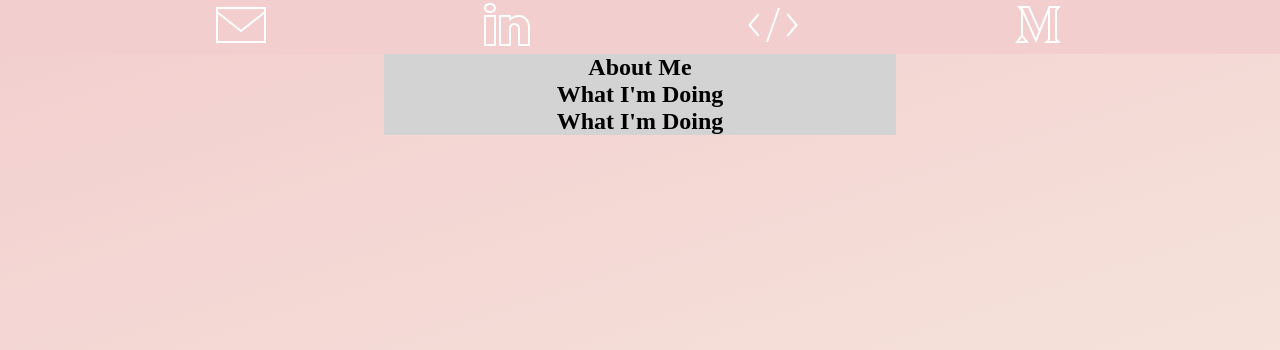
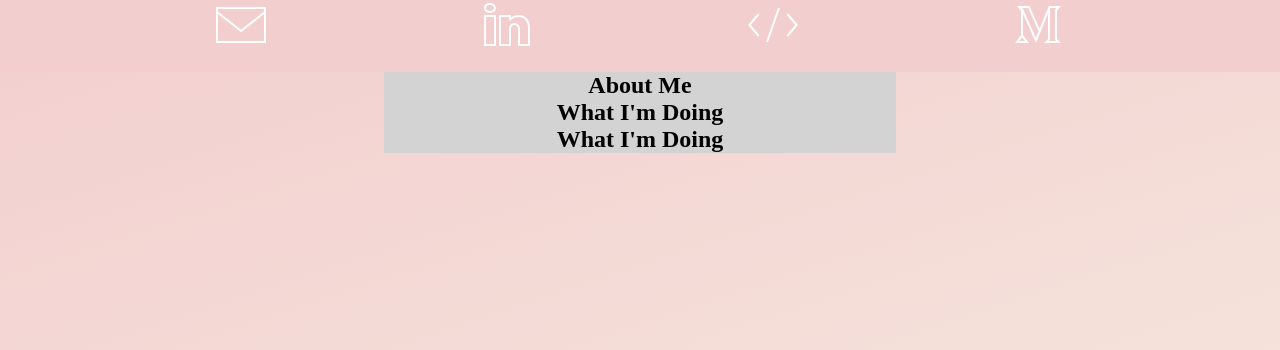
Before and after one commit to 1stofhername/portfolio-webstie, a React (Create React App) app: page / in a window 1280 px wide. Shown: the top 350 px of the page. Built offline with nearby package versions, Linux system fonts and the light colour scheme.

Commit message:
Adds height to contact-icons ruleset.

```diff
--- a/src/css/index.css
+++ b/src/css/index.css
@@ -34,4 +34,5 @@
 .contact-icons {
   display:flex;
   justify-content: space-evenly;
+  height: 9vh;
 }
```
